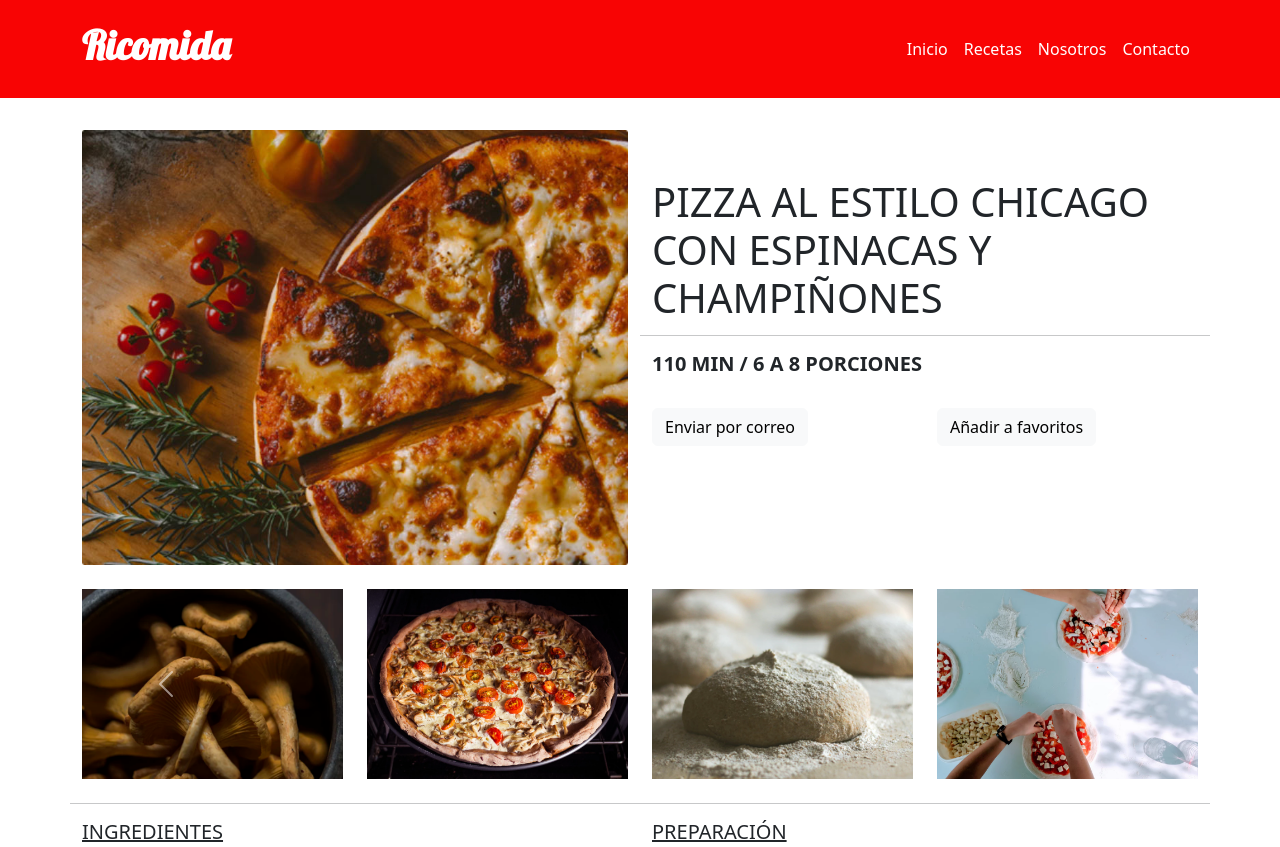
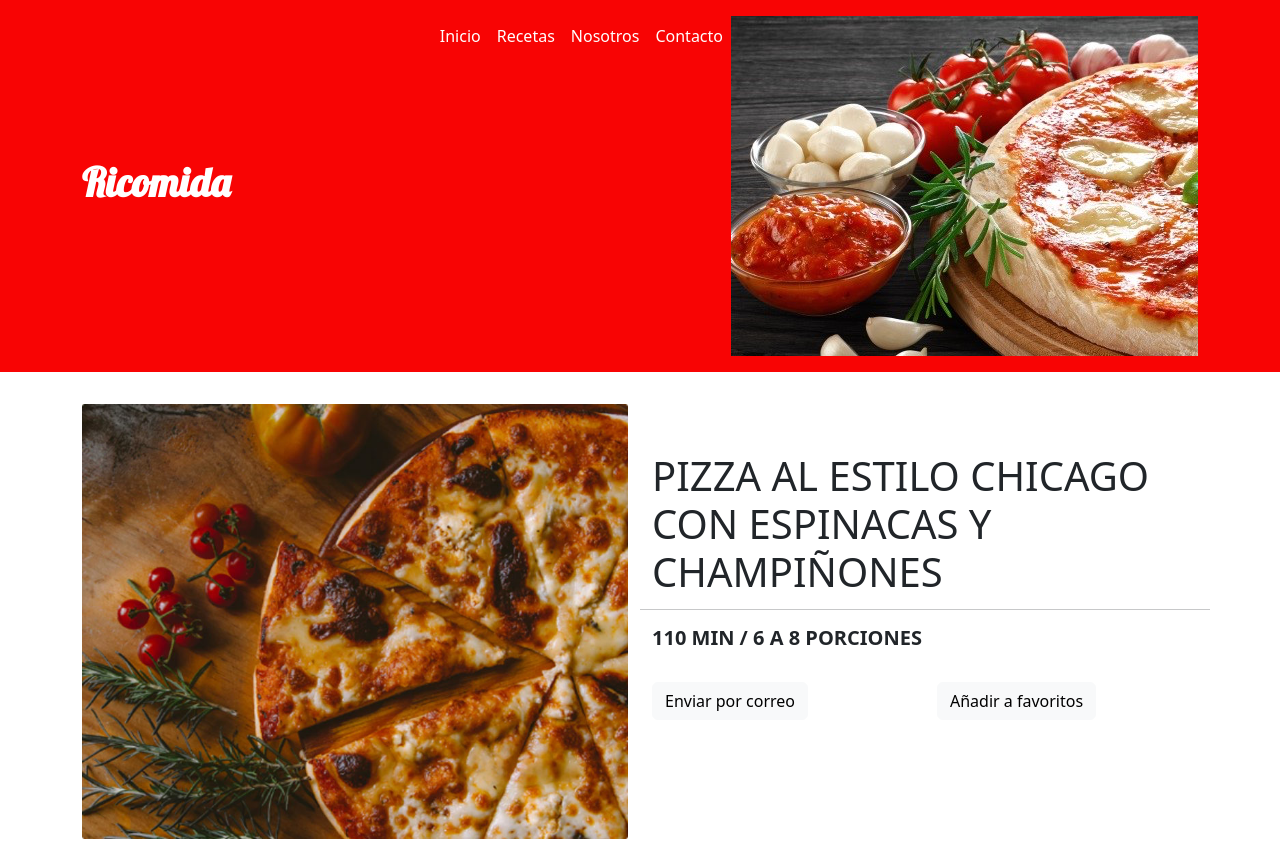
Before and after one commit to mariavictoria-a/Ricomida, a plain HTML site: page index.html in a window 1280 px wide. Shown: the top 847 px of the page. Drawn offline with nearby package versions, Linux system fonts and the light colour scheme.

Commit message:
modificacion Ricomida

```diff
--- a/index.html
+++ b/index.html
@@ -52,6 +52,8 @@
           <li class="nav-item">
             <a class="nav-link active text-white" aria-current="page" href="#">Contacto</a>
           </li>
+
+          <img src="./assets/img/slider-8.png" alt=" modicicacion">
 
         </ul>
       </div>
```
